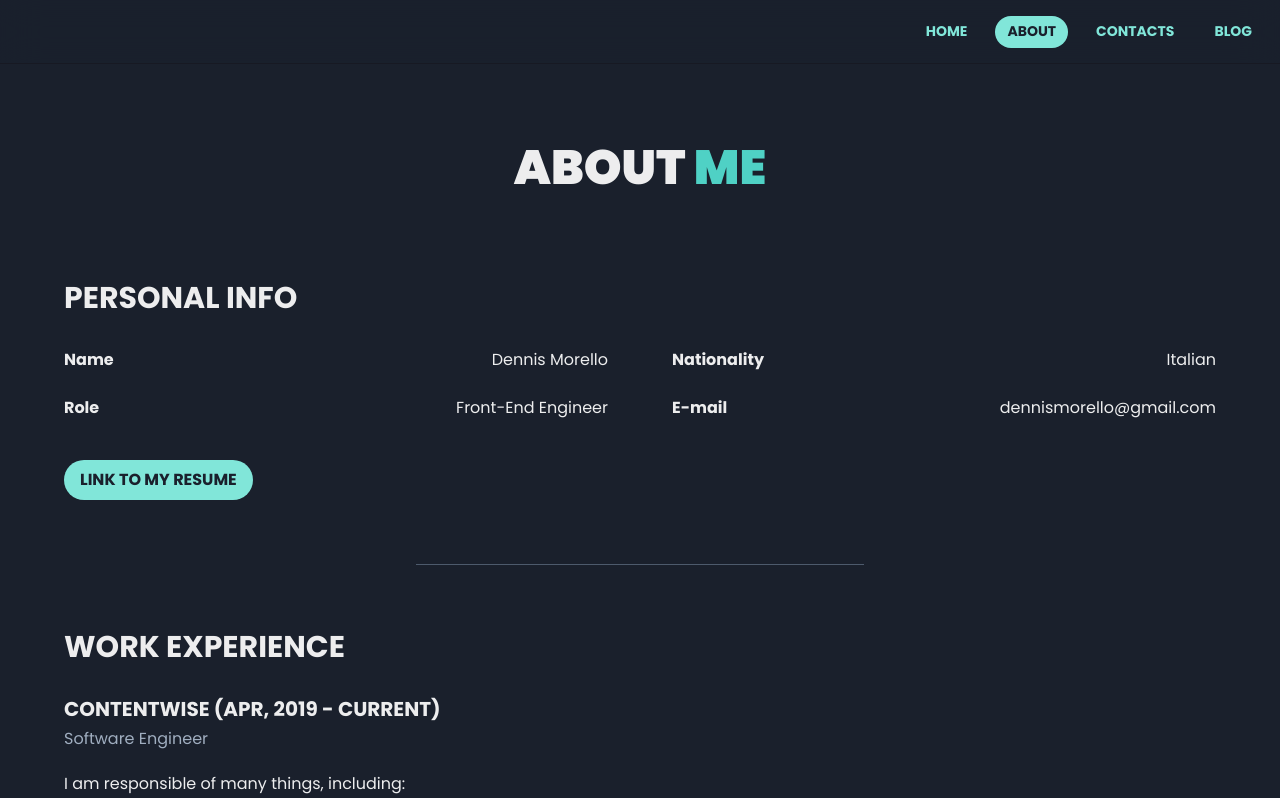
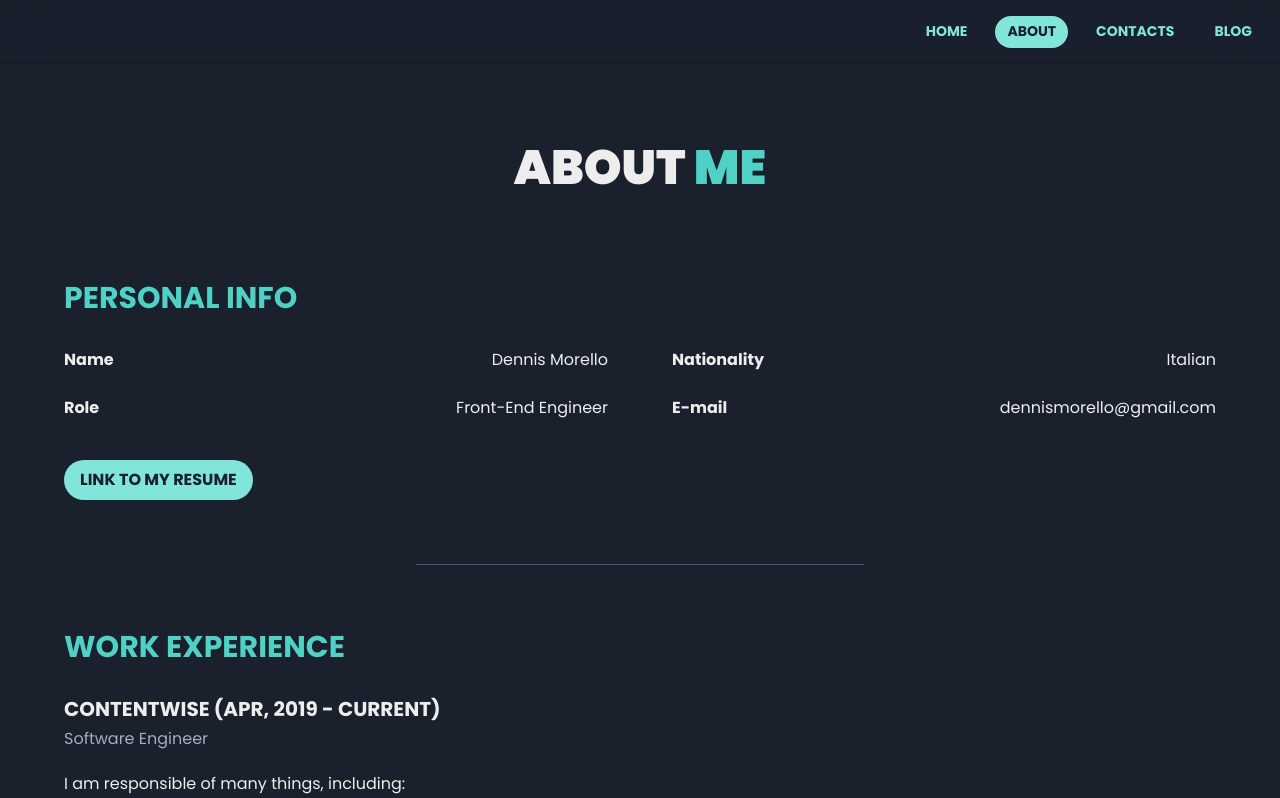
Before and after one commit to dennismorello/morello-dev, a Next.js app: page /about in a window 1280 px wide. Shown: the top 798 px of the page. Built offline with nearby package versions, Linux system fonts and the light colour scheme.

Commit message:
fix(sections): section headings are now colored; fixed Safari scroll-margin-top CSS rule

```diff
--- a/src/components/section-with-heading/section-with-heading.component.js
+++ b/src/components/section-with-heading/section-with-heading.component.js
@@ -1,17 +1,29 @@
 import { Container, Heading, Link, useBreakpointValue } from "@chakra-ui/react";
 
-const SectionWithHeading = ({ id, title, css, children, ...otherProps }) => {
-  const scrollMarginTop = useBreakpointValue([16, null, 96]);
+const SectionWithHeading = ({
+  id,
+  title,
+  titleProps,
+  css,
+  children,
+  ...otherProps
+}) => {
+  const scrollMarginTop = useBreakpointValue([72, null, 96]);
 
   return (
     <Container
       as="section"
       maxW="6xl"
       id={id}
-      css={{ scrollMarginTop, ...css }}
+      css={{
+        scrollMarginTop,
+        paddingTop: scrollMarginTop,
+        marginTop: -scrollMarginTop,
+        ...css,
+      }}
       {...otherProps}
     >
-      <Heading as="h2" size="lg">
+      <Heading as="h2" size="lg" color="teal.300" {...titleProps}>
         {id ? <Link href={`#${id}`}>{title}</Link> : title}
       </Heading>
       {children}
```
